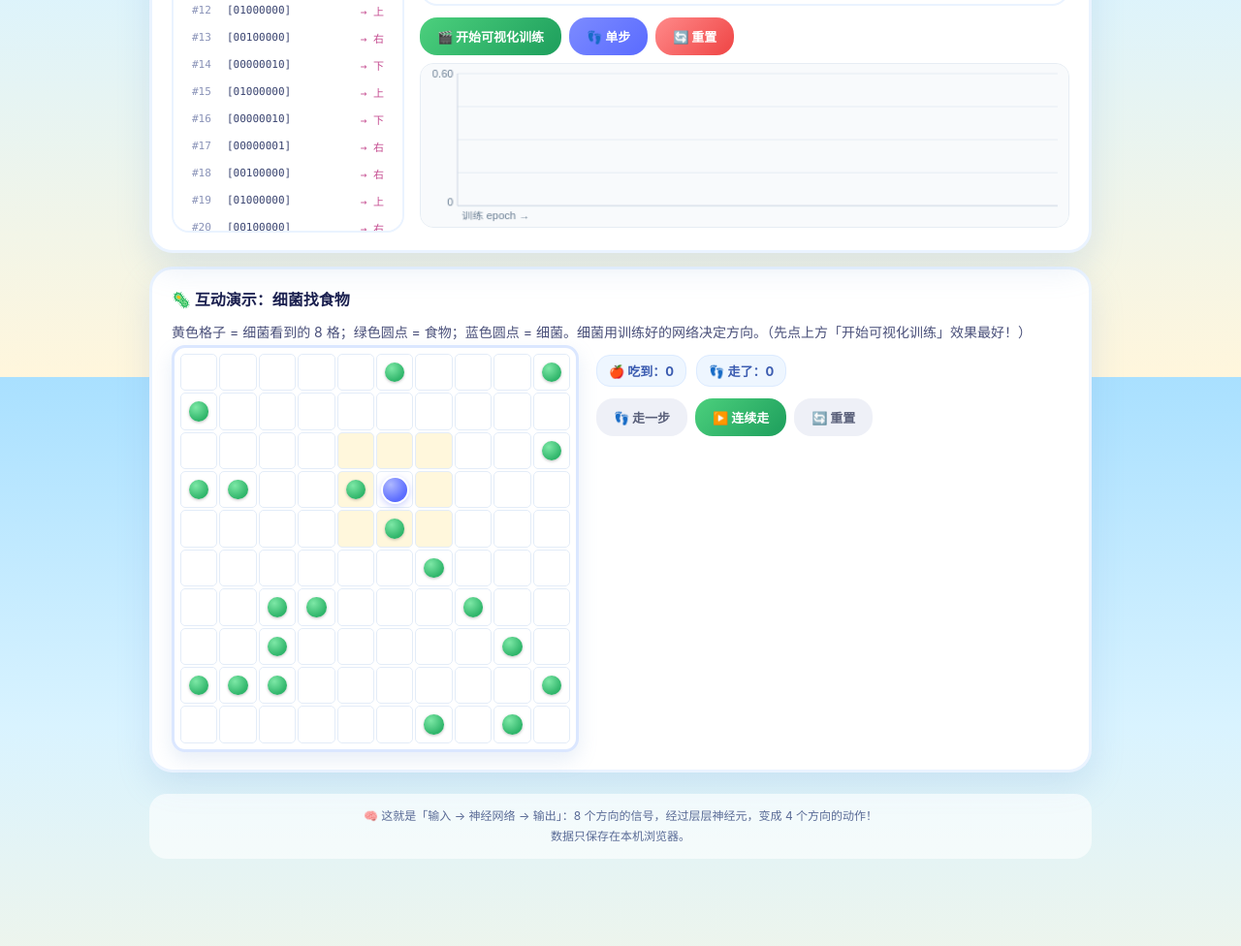
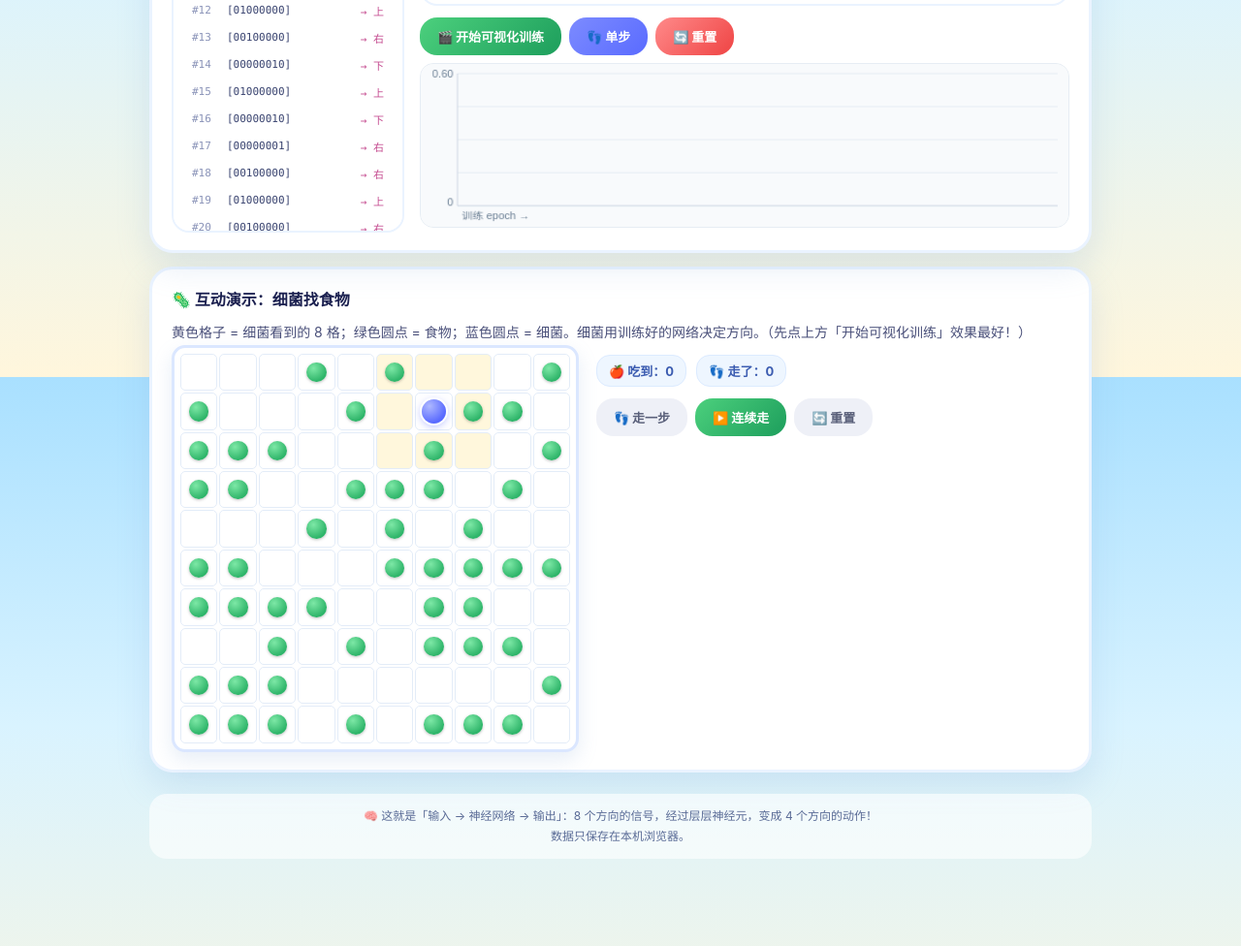
Before and after one commit to jiangsongyi0204/ai4kids, a website: page app/artificial-intelligence/neural-network.html in a window 1280 px wide. Shown: the part 1211-2187 px from the top of the page at 97% size. Drawn offline with Linux system fonts and the light colour scheme.

Commit message:
调整神经网络实验室

```diff
--- a/app/artificial-intelligence/neural-network.html
+++ b/app/artificial-intelligence/neural-network.html
@@ -726,7 +726,8 @@ function valid(x,y){ return x>=0&&x<N&&y>=0&&y<N; }
 function resetMap(){
   grid = Array.from({length:N},()=>Array(N).fill(0));
   let placed=0;
-  while(placed<20){ const x=Math.floor(Math.random()*N), y=Math.floor(Math.random()*N);
+  const FOOD_TOTAL = Math.floor(N*N*0.5); // 食物数量 = 格子总数的 50%
+  while(placed<FOOD_TOTAL){ const x=Math.floor(Math.random()*N), y=Math.floor(Math.random()*N);
     if(grid[y][x]===0){ grid[y][x]=1; placed++; } }
   do{ bx=Math.floor(Math.random()*N); by=Math.floor(Math.random()*N); }while(grid[by][bx]===1);
   score=0; steps=0; renderMap();
```
